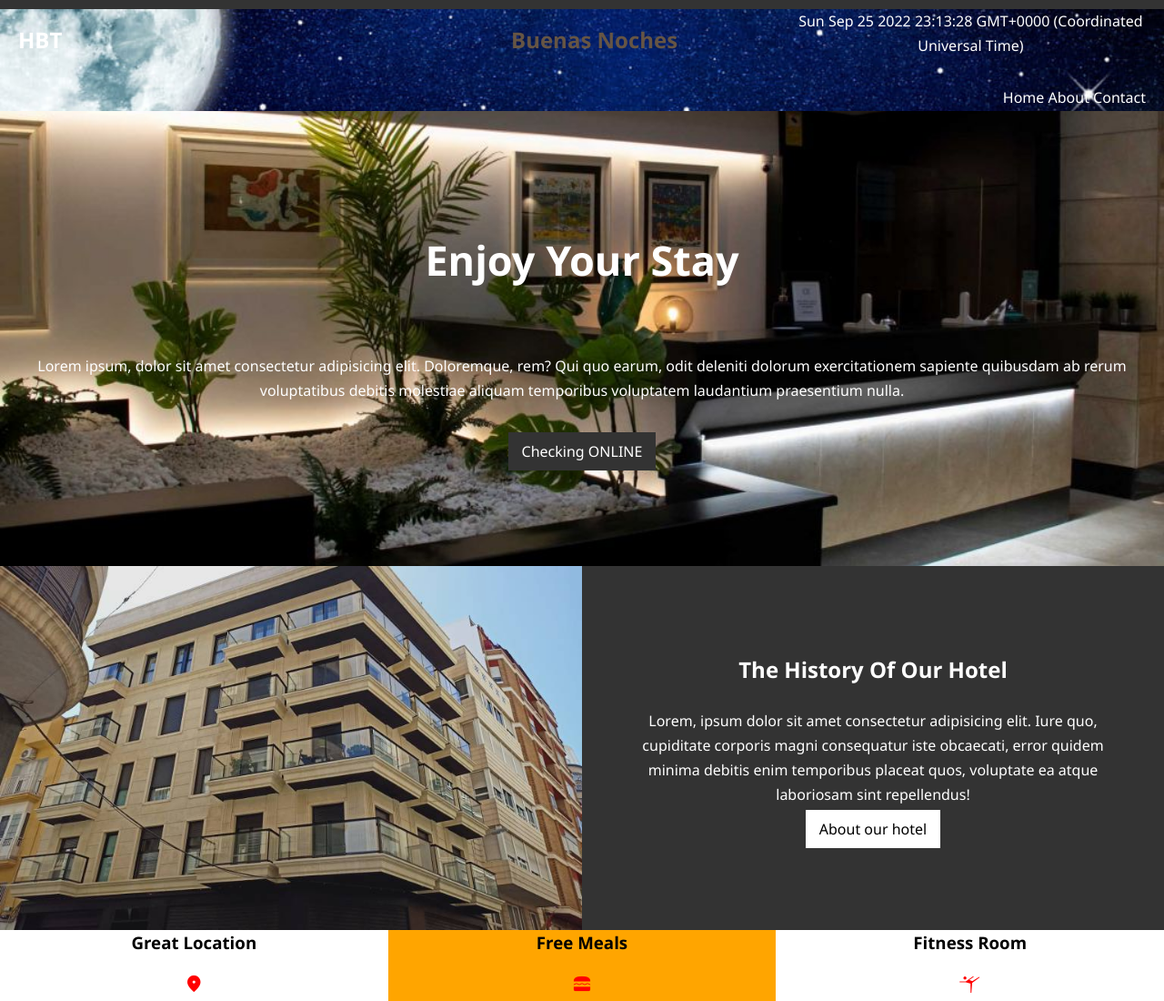
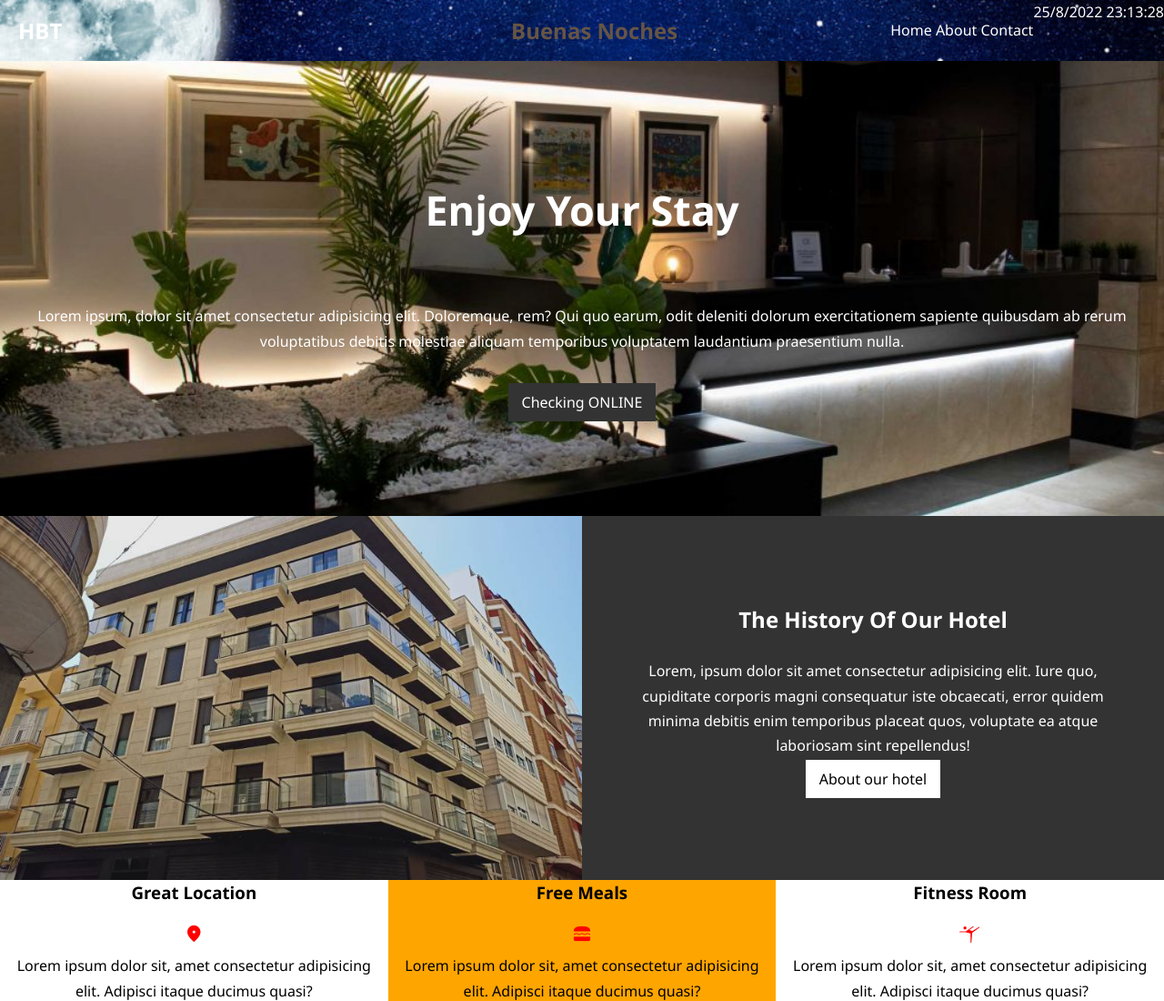
Before and after one commit to Clocon/Proyecto_Hotel_Vite_Axios, a website built with Vite: page index.html in a window 1280 px wide. Shown: the top 1100 px of the page at 91% size. Built offline with nearby package versions, Linux system fonts and the light colour scheme; no server answers.

Commit message:
ajustes en HTML y ajustado mensaje de fecha y hora

```diff
--- a/css/style.css
+++ b/css/style.css
@@ -99,7 +99,6 @@ h1{
   text-align: center;
 }
 
-
 .saludo{
   padding: 20px 20px 0 20px;
   width: 33%;
--- a/index.html
+++ b/index.html
@@ -13,7 +13,7 @@
   <header id="cabecero">
     <h1 class="fl logo">HBT</h1>
     <h2 id="saludo" class="saludo fl"></h2>
-    <p id="fechaHora"></p>
+    <div id="fechaHora" class="fr"></div>
     <nav class="navbar">
       <ul class="fr">
         <li><a href="#">Home</a></li>
--- a/js/main.js
+++ b/js/main.js
@@ -22,8 +22,9 @@ GET("https://practica-eoi.alexdw.com/contents")
 
 
 const saludo =()=>{
-  const fechaHora=new Date()
-  const hora=new Date().getHours()
+  const date =new Date()
+  const hora=date.getHours()
+  const fechaHora=date.getDate()+ "/" +date.getMonth()+"/"+date.getFullYear()+ " " +hora+":"+date.getMinutes()+":"+date.getSeconds()
   const cabeceroImg =document.getElementById("cabecero")
   const buenosX =document.querySelector("#saludo")
   const saludoColor =document.getElementById("saludo")
```
